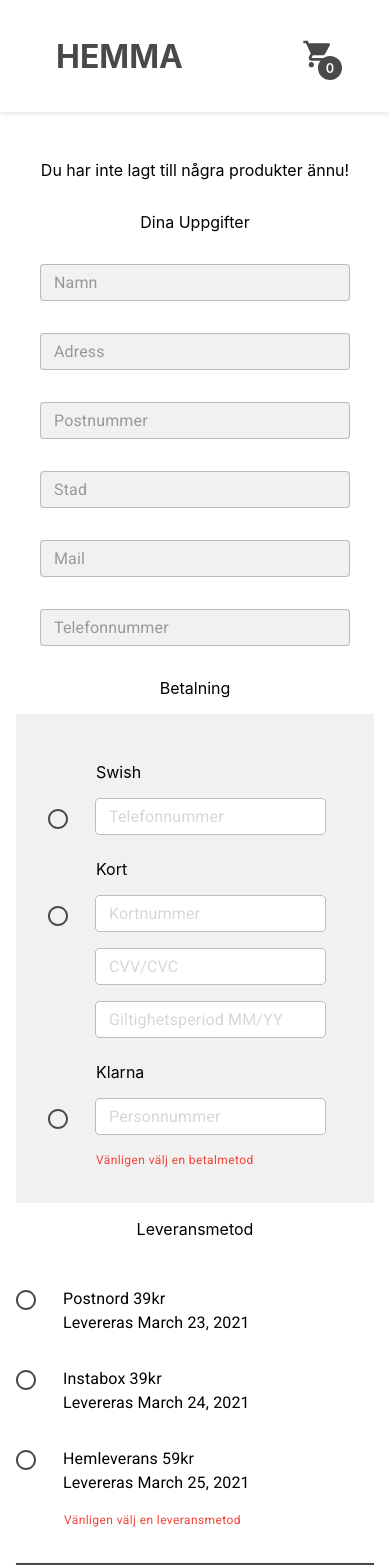
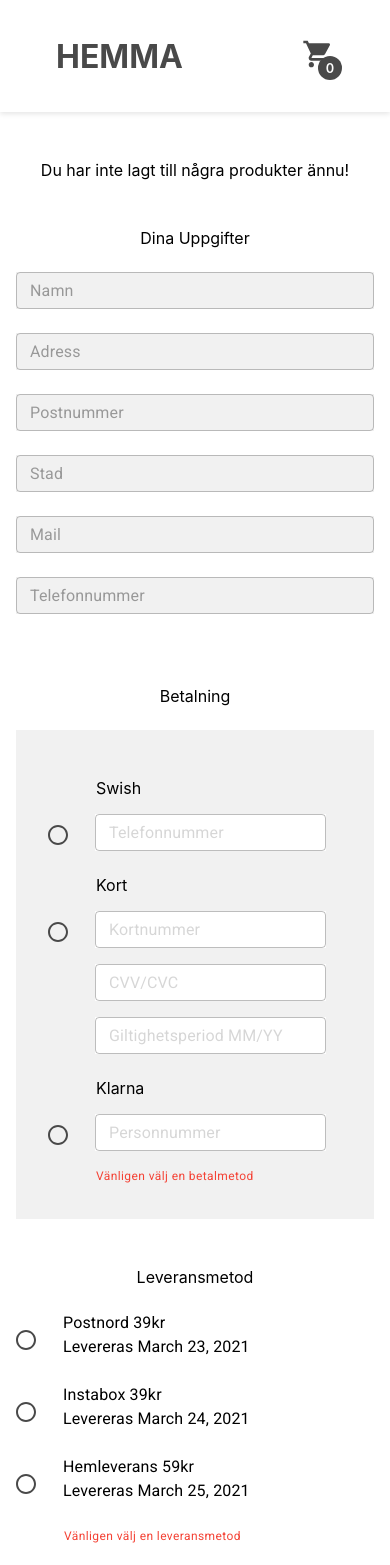
Before and after one commit to feliciaseg/webshop, a React (Create React App) app: page /checkout in a window 390 px wide. Shown: the top 1565 px of the page. Built offline with nearby package versions, Linux system fonts and the light colour scheme.

Commit message:
responsiveness

```diff
--- a/src/components/DeliveryForm.tsx
+++ b/src/components/DeliveryForm.tsx
@@ -50,7 +50,7 @@ export default function DeliveryForm(props: Props) {
             value="postnord"
             control={<Radio style={{ color: theme.palette.primary.main }} />}
             label={
-              <p>
+              <p style={label}>
                 Postnord 39kr <br /> Levereras {postnordDelivery}
               </p>
             }
@@ -60,7 +60,7 @@ export default function DeliveryForm(props: Props) {
             value="instabox"
             control={<Radio style={{ color: theme.palette.primary.main }} />}
             label={
-              <p>
+              <p style={label}>
                 Instabox 39kr <br /> Levereras {instaboxDelivery}
               </p>
             }
@@ -70,7 +70,7 @@ export default function DeliveryForm(props: Props) {
             value="Klarna"
             control={<Radio style={{ color: theme.palette.primary.main }} />}
             label={
-              <p>
+              <p style={label}>
                 Hemleverans 59kr <br /> Levereras {homeDelivery}
               </p>
             }
@@ -86,13 +86,16 @@ export default function DeliveryForm(props: Props) {
 
 const box: CSSProperties = {
   width: "100%",
-  padding: "1rem 0",
   display: "flex",
   flexDirection: "column",
   alignItems: "flex-start",
   justifyContent: "flex-start",
 };
 
+const label: CSSProperties = {
+  margin: "0 0 1.5rem 0",
+};
+
 const helperText: CSSProperties = {
   margin: "0 0 0 3rem",
 };
--- a/src/components/UserForm.tsx
+++ b/src/components/UserForm.tsx
@@ -270,7 +270,7 @@ export default function UserForm() {
 }
 
 const textField: CSSProperties = {
-  margin: "1rem 0",
+  margin: "0 0 1.5rem 0",
   width: "100%",
 };
 
@@ -279,7 +279,6 @@ const inputField: CSSProperties = {
 };
 
 const box: CSSProperties = {
-  padding: "0 1.5rem",
   width: "100%",
   display: "flex",
   flexDirection: "column",
--- a/src/routes/CheckoutPage.tsx
+++ b/src/routes/CheckoutPage.tsx
@@ -20,16 +20,22 @@ export default function CheckoutPage() {
       <Header type="white" />
       <Box style={checkoutContainer}>
         <CartView />
-        <p>Dina Uppgifter</p>
+        <div style={formContainer}>
+          <p style={heading}>Dina Uppgifter</p>
           <UserForm />
-        <p>Betalning</p>
+        </div>
+        <div style={formContainer}>
+          <p style={heading}>Betalning</p>
           <PaymentForm />
-        <p>Leveransmetod</p>
+        </div>
+        <div style={formContainer}>
+          <p style={heading}>Leveransmetod</p>
           <DeliveryForm
             returnValues={(delivery: DeliveryInfo | undefined) =>
               setDelivery(delivery)
             }
           />
+        </div>
         <Button variant="contained" color="primary" style={confirmationButton}>
           Slutför köp
         </Button>
@@ -50,6 +56,16 @@ const checkoutContainer: CSSProperties = {
   maxWidth: "41rem",
 };
 
+const formContainer: CSSProperties = {
+  width: "100%",
+  padding: "1rem 0",
+};
+
+const heading: CSSProperties = {
+  margin: "1rem 0 1.5rem 0",
+  textAlign: "center",
+};
+
 const confirmationButton: CSSProperties = {
   width: "100%",
   fontWeight: 600,
--- a/src/styling/style.css
+++ b/src/styling/style.css
@@ -49,23 +49,13 @@
 
 /* USERFORM */
 
-.cartCardBox {
-  width: 41rem;
-  height: 6.3rem;
-  filter: drop-shadow(0 4px 4px grey);
-  margin-bottom: 1rem;
-}
-
 .flex-direction {
   display: flex;
-  width: 16.8rem;
+  height: 100%;
+  width: 43%;
+  align-items: center;
   flex-direction: row;
-  align-items: center;
-  justify-content: space-around;
-}
-
-.selector {
-  width: 7.4rem;
+  justify-content: space-between;
 }
 
 /* TABLET SMALL */
@@ -77,10 +67,6 @@
     width: 100%;
   }
 
-  .selector {
-    width: 6rem;
-  }
-
   /* PAYMENTFORM */
   .rowContainer {
     flex-direction: column;
@@ -88,6 +74,21 @@
 
   .textFieldRow {
     width: 100%;
+  }
+
+  /* CARTCARD */
+  .flex-direction {
+    width: 50%;
+    flex-direction: column;
+    justify-content: space-between;
+  }
+
+  .alignEnd {
+    align-items: flex-end;
+  }
+
+  .alignStart {
+    align-items: flex-start;
   }
 }
 
@@ -119,24 +120,4 @@
     width: 14rem;
     height: 2rem;
   }
-
-  .cartCardBox {
-    width: 17.1rem;
-    height: 6rem;
-    font-size: 0.9rem;
-  }
-
-  .flex-direction {
-    display: flex;
-    width: 6.6rem;
-    flex-direction: column;
-    align-items: center;
-    justify-content: center;
-    padding: 0 0.2rem 0 0.2rem;
-  }
-
-  .selector {
-    width: 2rem;
-    align-self: flex-start;
-  }
 }
```
Lines whose indentation alone changed are shown as unchanged.
